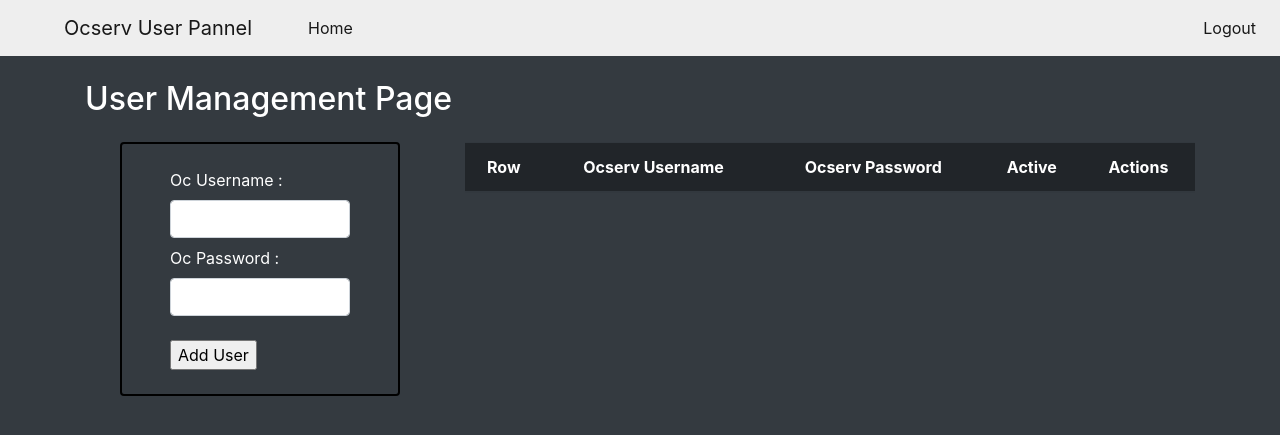
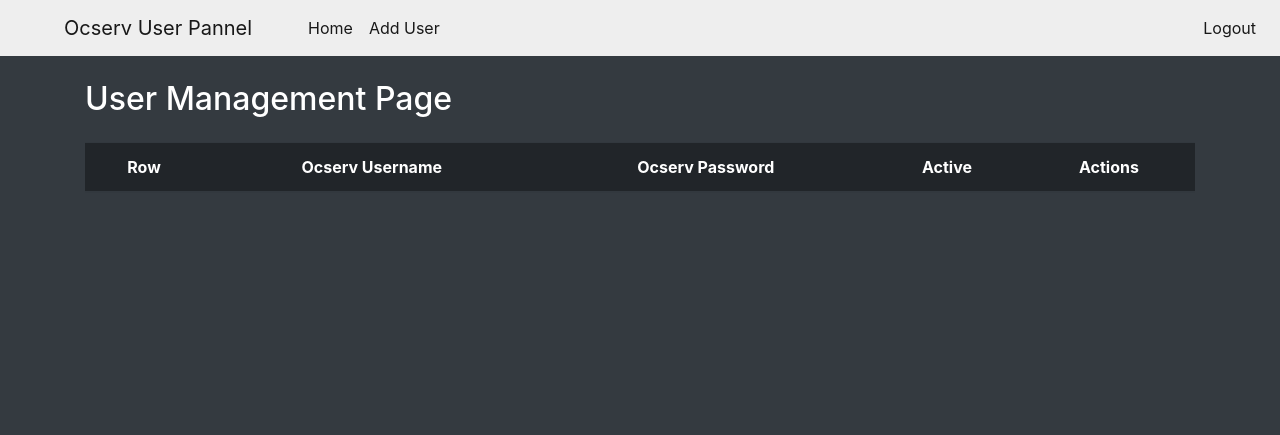
Before and after one commit to mmtaee/ocserv-users-management, a Django app: page / in a window 1280 px wide. Shown: the top 435 px of the page. Run offline with Django 3.2, Linux system fonts and the light colour scheme; the visitor is signed in with stand-in values (Sample User, id 1); lists and menus that the app fills with data are empty; some libraries are stand-ins or nearby versions.

Commit message:
exclude add user from home

```diff
--- a/app/templates/home.html
+++ b/app/templates/home.html
@@ -2,34 +2,7 @@
 
 {% block body %}
 <h2 class="mb-4 mt-4">User Management Page</h2>
-<div class="row">
 
-    <div class="col-4">
-        <div class="d-flex justify-content-center">
-            <div class="py-4 px-5 rounded" style="border: 2px solid black;width: 80%;">
-                <form method="post">
-                    {% csrf_token %}
-                    <div class="form-group mb-2">
-                        <label class="mb-2" for="oc_username">Oc Username : </label>
-                       {{ form.oc_username }}
-                    </div>
-                    {% if error %}
-                    <div class="bg-danger px-2 py-1 rounded text-center my-2" style="font-size: 12px;">
-                        {{ form.oc_username.errors.0 }}
-                      </div>
-                    {% endif %}
-                    <div class="form-group mb-4">
-                        <label class="mb-2" for="oc_password">Oc Password : </label>
-                       {{ form.oc_password }}
-                    </div>
-                    <input type="submit" value="Add User">
-                </form>
-
-            </div>
-        </div>
-    </div>
-
-    <div class="col-8">
             <table class="table table-striped table-dark">
                 <thead>
                     <tr class="text-center">
@@ -41,7 +14,7 @@
                     </tr>
                 </thead>
                 <tbody>
-                    {% for user in users %}
+                    {% for user in object_list %}
                     <tr class="text-center">
                         <th scope="row">{{ forloop.counter }}</th>
                         <td>{{ user.oc_username }}</td>
@@ -63,7 +36,7 @@
                             <button class="btn btn-outline-danger btn-sm" onclick="deleteUser('{{ user.id }}')"
                                 id="del-{{ user.id }}">Delete</button>
                             <button class="btn btn-outline-danger btn-sm" style="display: none;"
-                                onclick="confirmDelete('{{ user.id }}')" id="confirm-{{ user.id }}">Yes Delete</button>
+                                onclick="confirmDelete('{{ user.id }}')" id="confirm-{{ user.id }}">Delete</button>
                             <button class="btn btn-outline-light btn-sm mx-1" style="display: none;"
                                 onclick="cancelDelete('{{ user.id }}')" id="cancel-{{ user.id }}">Cancel</button>
                         </td>
@@ -71,21 +44,8 @@
                     {% endfor %}
                 </tbody>
             </table>
-</div>
-
-</div>
-
-
 
 <script>
-    function addUser() {
-        let params = `popUpWindow,scrollbars=no,resizable=no,status=no,location=no,toolbar=no,menubar=no,width=600,height=400,left=250,top=250`;
-        var newWindow = open('/add_user/', 'Add User Page', params);
-        $(newWindow).bind("beforeunload", function () {
-            location.reload(true);
-        });
-    }
-
     function deleteUser(userId) {
         $('#del-' + userId).css('display', 'none');
         $('#confirm-' + userId).css('display', 'inline');
--- a/app/templates/navbar.html
+++ b/app/templates/navbar.html
@@ -9,6 +9,9 @@
     <ul class="navbar-nav mr-auto">
       <li class="nav-item active">
         <a class="nav-link" href="{% url 'app:home' %}">Home</a>
+      </li>
+      <li class="nav-item active">
+        <a class="nav-link" href="{% url 'app:add_user' %}">Add User</a>
       </li>
     </ul>
     {% endif %}
--- a/app/urls.py
+++ b/app/urls.py
@@ -7,6 +7,7 @@ app_name = 'app'
 
 urlpatterns = [
     path('', Home.as_view(), name='home'),
+    path('add_user/', AddUser.as_view(), name='add_user'),
     path('del_user/', DelUser.as_view(), name='del_user'),
     path('handler_user/', HandlerUser.as_view(), name='handler_user'),
     path('login/', Login.as_view(), name='login'),
--- a/app/views.py
+++ b/app/views.py
@@ -79,12 +79,18 @@ class ChangePassword(View):
 
 
 @method_decorator(login_required, name='dispatch')
-class Home(View):
+class Home(ListView):
     template_name = "home.html"
+    queryset = OcservUser.objects.all()
+
+
+
+@method_decorator(login_required, name='dispatch')
+class AddUser(View):
+    template_name = "add_user.html"
 
     def get(self, request, *args, **kwargs):
         context = {
-            'users' : OcservUser.objects.all(),
             'form' : AddUserForm
         }
         return render(request, self.template_name, context)
@@ -99,16 +105,16 @@ class Home(View):
             command = f'/usr/bin/echo -e "{password}\n{password}\n"|sudo /usr/bin/ocpasswd -c /etc/ocserv/ocpasswd {username}'
             os.system(command)
             context = {
-                'users' : OcservUser.objects.all(),
-                'form' : AddUserForm
+                'form' : AddUserForm,
+                'success' : True,
             }
         else:
             context = {
-                'users' : OcservUser.objects.all(),
                 'form' : form,
                 'error' : True,
             }
         return render(request, self.template_name, context)
+
 
 
 @method_decorator(login_required, name='dispatch')
```
Also changed, not shown: app/templates/add_user.html (added, +32 -0 lines).
